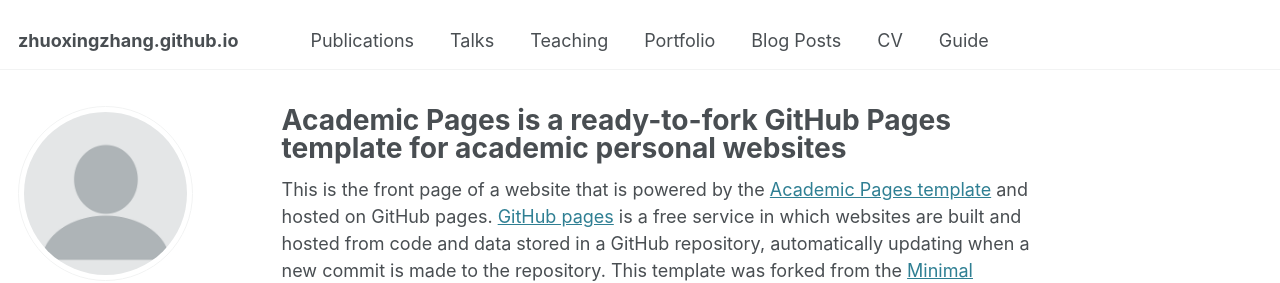
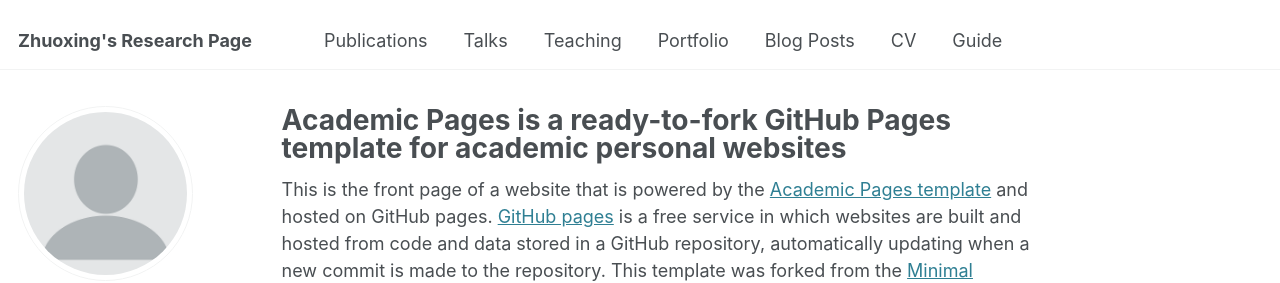
Before and after one commit to zhuoxingzhang/zhuoxingzhang.github.io, a Jekyll site: the page built from _pages/about.md, in a window 1280 px wide. Shown: the top 283 px of the page. Built offline with Jekyll 4.4.1, drawn with Linux system fonts in a browser that asks for light colours; some web fonts are replaced; part of the change alters nothing that is shown.

Commit message:
Update _config.yml

```diff
--- a/_config.yml
+++ b/_config.yml
@@ -9,7 +9,7 @@
 # Basic Site Settings
 locale                   : "en-US"
 site_theme               : "default"
-title                    : # "Zhuoxing Zhang's Research Page"
+title                    : "Zhuoxing's Research Page"
 title_separator          : "-"
 name                     : &name "Zhuoxing Zhang"
 description              : &description "personal description"
@@ -40,12 +40,13 @@ author:
   pubmed           : # "https://www.ncbi.nlm.nih.gov/pubmed/?term=john+snow"
   researchgate     : # URL
   scopus           : # URL
+  dblp             : "https://dblp.org/pid/223/8303.html"
 
   # Repositories and software development
   bitbucket        : # Username - Update with your username on the site
   codepen          : # Username
   dribbble         : # Username
-  github           : "academicpages"
+  github           : "github.com/ZhuoxingZhang"
   kaggle           : # Username
   stackoverflow    : # User number or user number and name (i.e., use "1" or "1/jeff-atwood")
 
```
